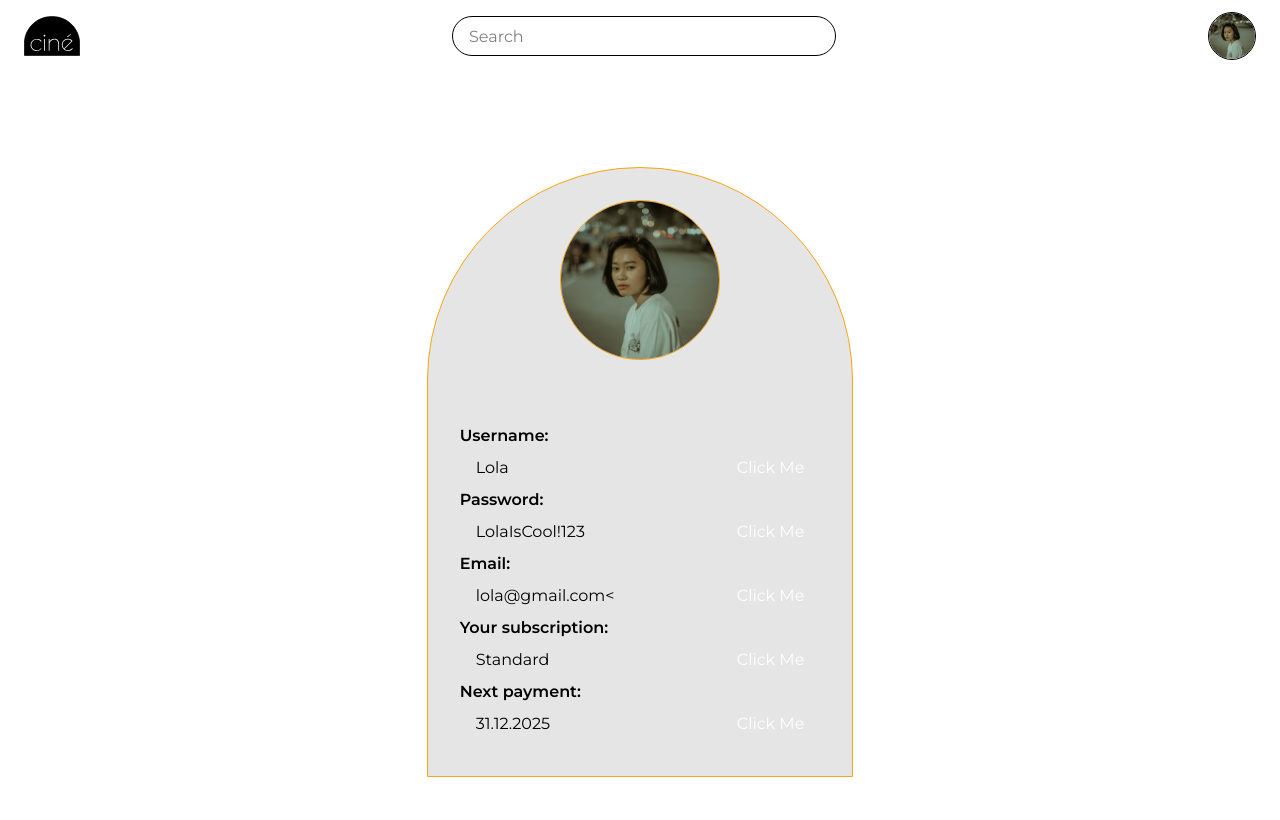
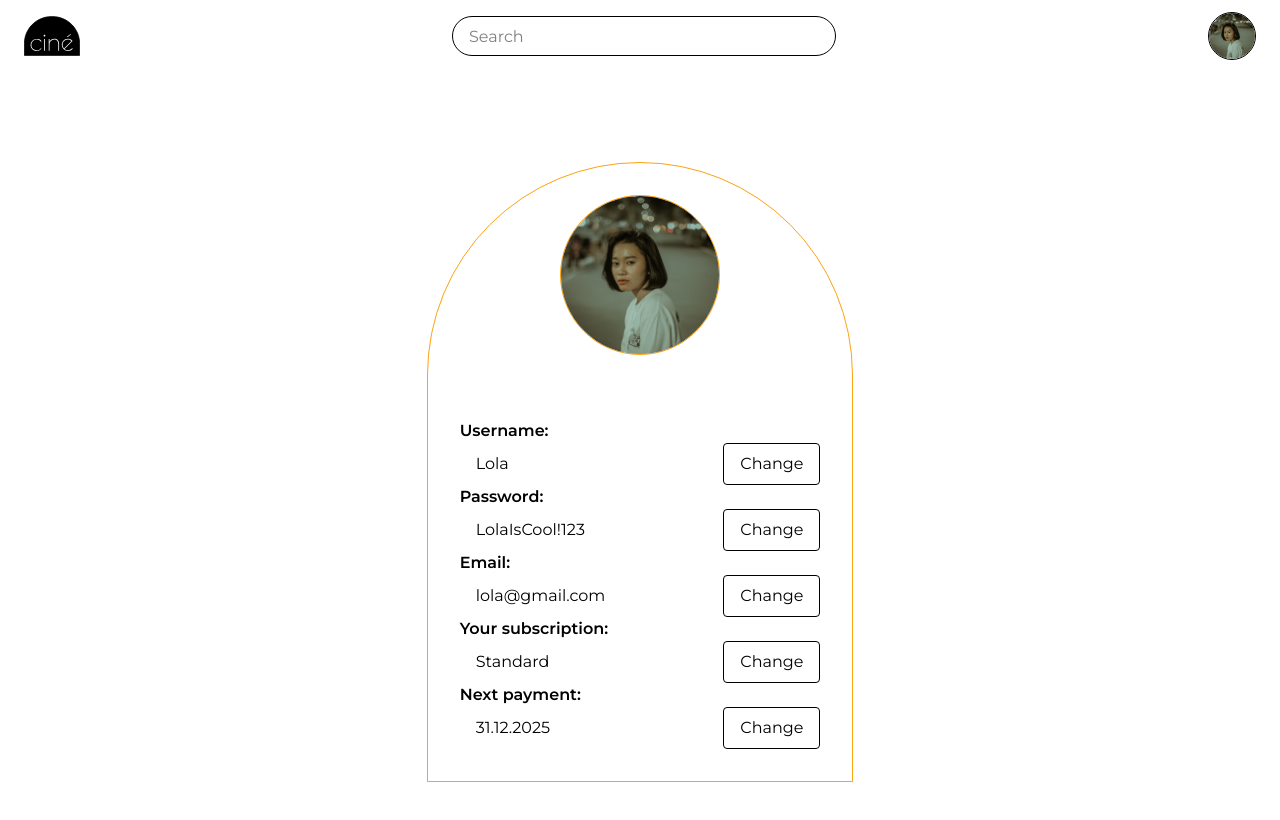
Before and after one commit to AnnaAWojtowicz/cine, a React (Vite) app: page / in a window 1280 px wide. Shown: the top 820 px of the page. Built offline with nearby package versions, Linux system fonts and the light colour scheme; a web font is replaced by a local one.

Commit message:
style: update Button component styles and fix email info in Profile component

```diff
--- a/src/components/Button.jsx
+++ b/src/components/Button.jsx
@@ -1,7 +1,7 @@
 export default function Button() {
     return (
-        <button className="bg-[var(--primary)] text-[var(--white-500)] px-4 py-2 rounded hover:bg-[var(--primary-dark)] transition duration-300">
-            Click Me
+        <button id="button_general" className="bg-[var(--white)] text-[var(--black-500)] px-4 py-2 rounded transition duration-300">
+            Change
         </button>
     )
 }
--- a/src/components/Profile.jsx
+++ b/src/components/Profile.jsx
@@ -9,14 +9,15 @@ export default function Profile() {
 
     return (
         <div className="flex justify-center items-center min-h-screen ">
-            <div className="flex flex-col justify-start w-1/3 min-h-[100px] bg-[var(--platinum-500)] text-[var(--black)] border-1 border-solid rounded-t-full border-[var(--orange-web)] space-y-8 p-8">
+            <div className="flex flex-col justify-start w-1/3 min-h-[100px] bg-[var(--white-600)] text-[var(--black)] border-1 border-solid rounded-t-full border-[var(--orange-web)] space-y-8 p-8">
                 <div className="flex justify-center">
                     <img src={profile} alt="user image" className="w-40 h-40 border-1 border-solid border-[var(--orange-web)] rounded-full" />
                 </div>
+
                 <div className="mt-8">
                     <ProfileDetails caption={"Username:"} info={"Lola"} />
                     <ProfileDetails caption={"Password:"} info={"LolaIsCool!123"} />
-                    <ProfileDetails caption={"Email:"} info={"lola@gmail.com<"} />
+                    <ProfileDetails caption={"Email:"} info={"lola@gmail.com"} />
                     <ProfileDetails caption={"Your subscription:"} info={"Standard"} />
                     <ProfileDetails caption={"Next payment:"} info={`31.12.${year}`} />
                 </div>
--- a/src/index.css
+++ b/src/index.css
@@ -75,17 +75,25 @@
   background-color: var(--white-500);
 }
 
-#button_film_details {
+#button_film_details,
+#button_general {
   border: 1px solid var(--white);
   transition: all 0.3s ease;
 }
 
-#button_film_details:hover {
+#button_general {
+  border: 1px solid var(--black);
+  transition: all 0.3s ease;
+}
+
+#button_film_details:hover,
+#button_general:hover {
   border-color: var(--orange-web);
   color: var(--orange-web);
 }
 
-#button_film_details:active {
+#button_film_details:active,
+#button_general:active {
   background-color: var(--platinum);
   color: var(--oxford-blue);
   border-color: var(--oxford-blue);
```
